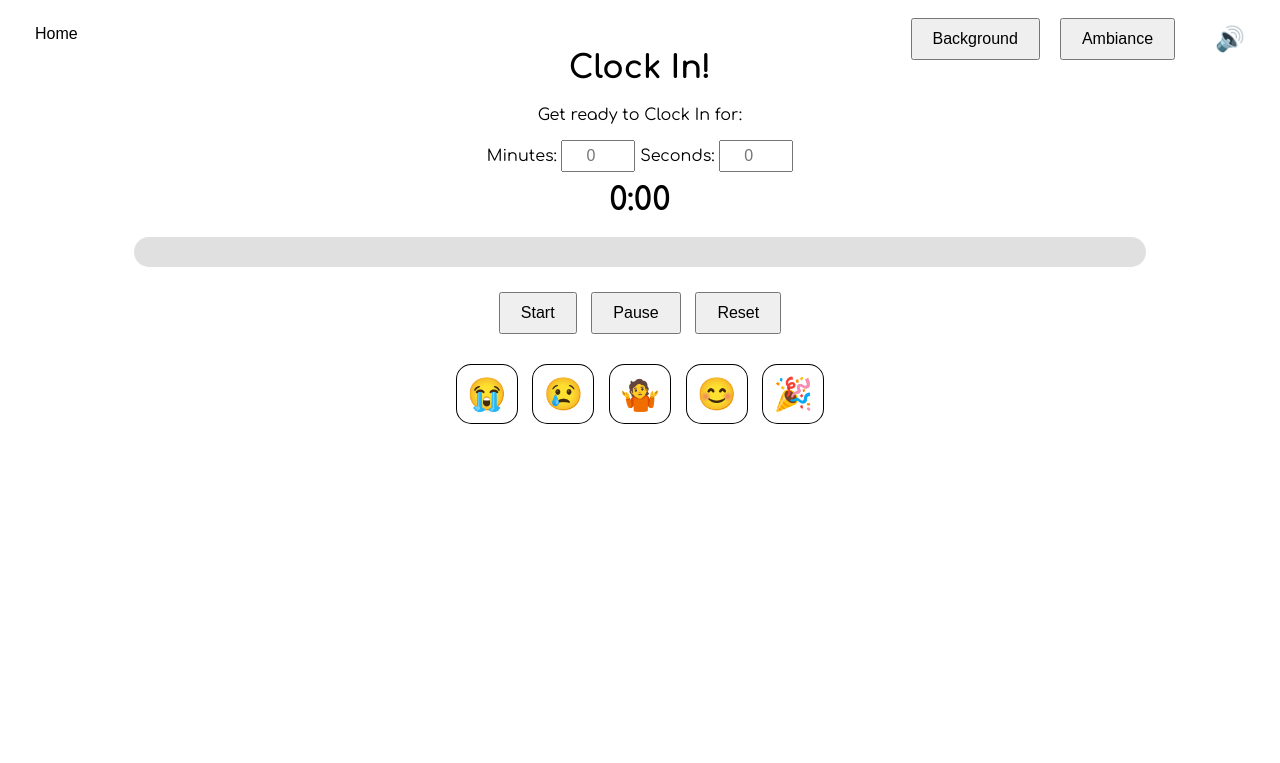
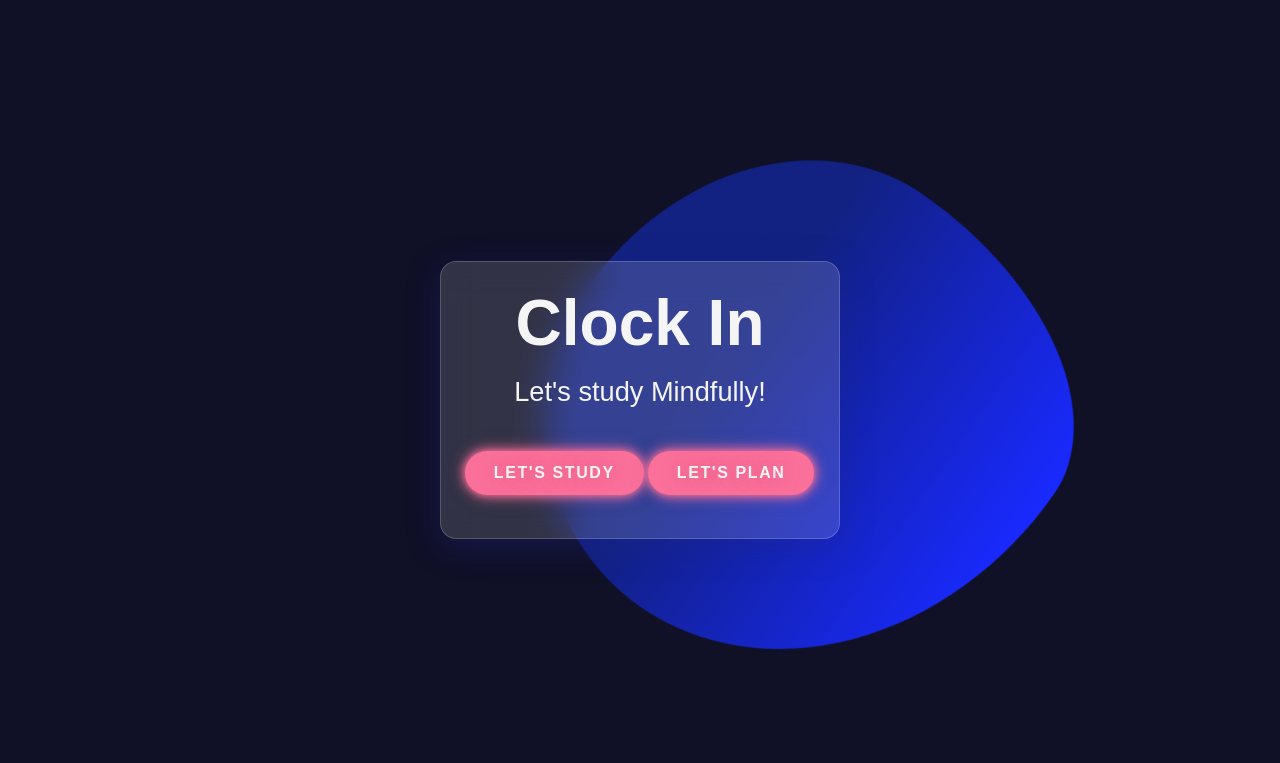
Before and after one commit to reesestic/shark-hacks-study-website, a Flask app: page / in a window 1280 px wide. Shown: the top 763 px of the page. Run offline with Flask 3, Linux system fonts and the light colour scheme; some libraries are stand-ins or nearby versions.

Commit message:
Updated the paths such that the home page is the starting page

```diff
--- a/Desktop/sharkhack/app.py
+++ b/Desktop/sharkhack/app.py
@@ -3,14 +3,13 @@ from flask import Flask, jsonify, render_template
 app = Flask(__name__, template_folder='templates')
 
 @app.route('/')
-def index():
+def home():  # Change the default route to render the Home page
+    return render_template('Home/index.html')
+
+@app.route('/study')
+def study():  # Add a new route for the Study page
     return render_template('index.html')
 
-@app.route('/home')
-def home():
-    return render_template('Home/index.html')  # Adjust the path if necessary
-
-# filepath: /Users/kevinkupeli/Desktop/shark-hacks-study-website-2/Desktop/sharkhack/app.py
 @app.route('/schedule')
 def schedule():
     return render_template('Schedule/index.html')
--- a/Desktop/sharkhack/templates/Home/index.html
+++ b/Desktop/sharkhack/templates/Home/index.html
@@ -11,7 +11,7 @@
         <div class="card">
             <h1 class="title">Clock In</h1>
             <p class="subtitle">Let's study Mindfully!</p>
-            <a href="/"><button class="btn">Let's Study</button></a>
+            <a href="/study"><button class="btn">Let's Study</button></a>
             <a href="/schedule"><button class="btn secondary">Let's Plan</button></a>
         </div>
         <div class="blob"></div>
--- a/Desktop/sharkhack/templates/Schedule/index.html
+++ b/Desktop/sharkhack/templates/Schedule/index.html
@@ -10,7 +10,7 @@
 <body calss="light-theme">
 
     <div class="top-left-container">
-        <a href="/home"><button class="btn home-btn">Home</button></a>
+        <a href="/"><button class="btn home-btn">Home</button></a>
     </div>
 
     <h1>Daily Schedule Builder</h1>
--- a/Desktop/sharkhack/templates/index.html
+++ b/Desktop/sharkhack/templates/index.html
@@ -165,7 +165,7 @@
 </head>
 <body>
     <div class="top-left-container">
-        <a href="/home"><button class="btn home-btn">Home</button></a>
+        <a href="/"><button class="btn home-btn">Home</button></a>
     </div>
     <div class="top-right-container">
         <!-- Background Dropdown -->
@@ -226,8 +226,9 @@
         <button class="emoji-button" onclick="handleEmojiClick('😊', event)">😊</button> <!-- Happy -->
         <button class="emoji-button" onclick="handleEmojiClick('🎉', event)">🎉</button> <!-- Confetti -->
     </div>
+    <script>
 
-    <script>
+
         let secondsElapsed = 0;
         let timerInterval = null;
         let timeLimit = null;
@@ -493,5 +494,21 @@
             }, 1000);
         }
     </script>
+<style>
+    .bottom-middle-box {
+        position: fixed; /* Fixes the box to the bottom center of the viewport */
+        bottom: 20px; /* Distance from the bottom of the page */
+        left: 50%; /* Center horizontally */
+        transform: translateX(-50%); /* Adjust for the box's width to center it */
+        background-color: rgba(0, 0, 0, 0.8); /* Semi-transparent black background */
+        color: white; /* White text color */
+        padding: 10px 20px; /* Padding inside the box */
+        border-radius: 10px; /* Rounded corners */
+        font-size: 1em; /* Font size */
+        text-align: center; /* Center the text */
+        z-index: 1000; /* Ensure it stays above other elements */
+        box-shadow: 0px 4px 6px rgba(0, 0, 0, 0.3); /* Optional: Adds a shadow for better visibility */
+    }
+</style>
 </body>
 </html>
```
